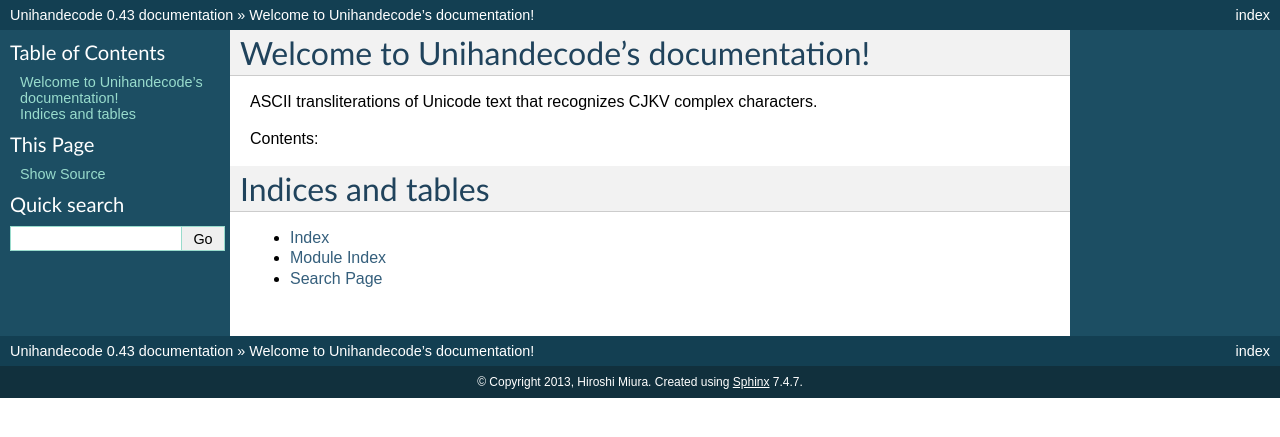
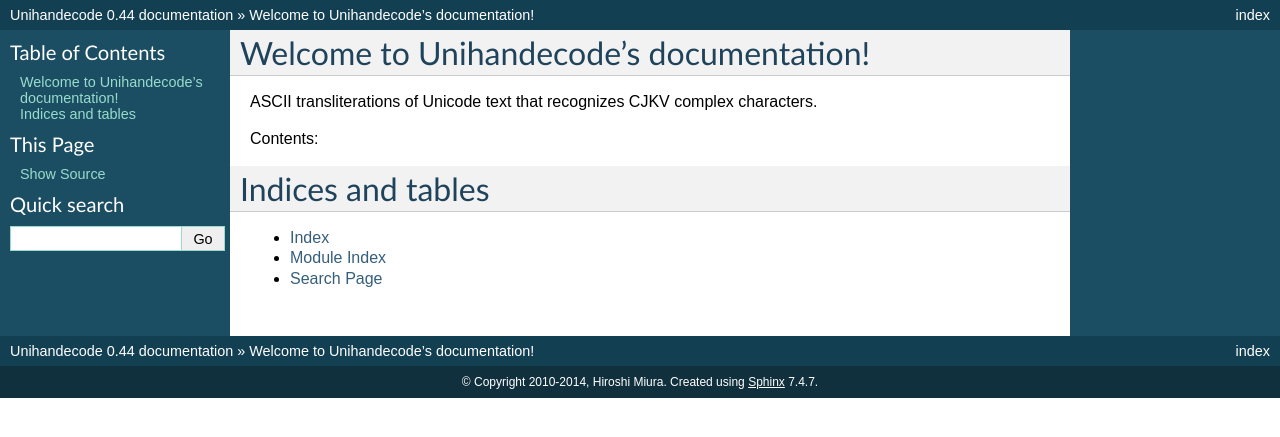
Before and after one commit to miurahr/unihandecode, a Sphinx documentation site: the page built from docs/index.rst, in a window 1280 px wide. Shown: the top 437 px of the page. Built offline with Sphinx 7.4.7, drawn with Linux system fonts in a browser that asks for light colours; pages that are not in the unit, such as notebooks, are missing from menus.

Commit message:
prepare for release
Signed-off-by: Hiroshi Miura <miurahr@linux.com>

```diff
--- a/docs/conf.py
+++ b/docs/conf.py
@@ -41,7 +41,7 @@
 
 # General information about the project.
 project = u'Unihandecode'
-copyright = u'2013, Hiroshi Miura'
+copyright = u'2010-2014, Hiroshi Miura'
 
 # The version info for the project you're documenting, acts as replacement for
 # |version| and |release|, also used in various other places throughout the
@@ -50,7 +50,7 @@
 # The short X.Y version.
 version = '0'
 # The full version, including alpha/beta/rc tags.
-release = '0.43'
+release = '0.44'
 
 # The language for content autogenerated by Sphinx. Refer to documentation
 # for a list of supported languages.
--- a/setup.py
+++ b/setup.py
@@ -112,7 +112,7 @@
 
 
 setup(name='Unihandecode',
-      version='0.43',
+      version='0.44',
       description='US-ASCII transliterations of Unicode text',
       url='https://github.com/miurahr/unihandecode/',
       license='GPLv3/Perl',
```
Also changed, not shown: README.md (+3 -3 lines).
